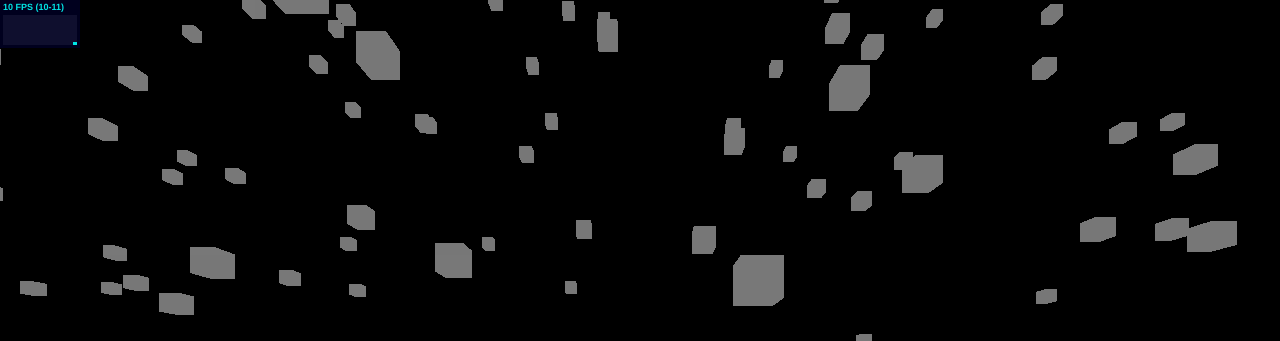
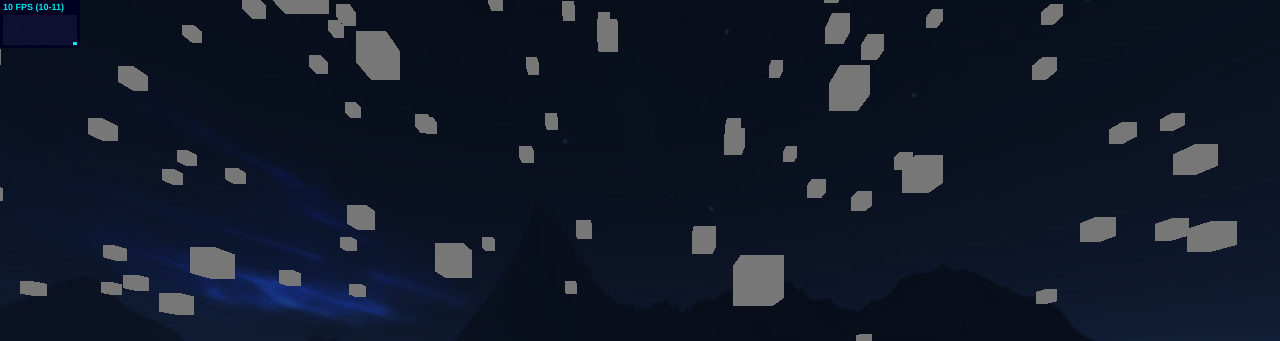
Before and after one commit to becczor/forest-bump, a plain HTML site: page grund.html in a window 1280 px wide. Shown: the top 341 px of the page. Drawn offline with Linux system fonts and the light colour scheme; animation ran at ten frames a second.

Commit message:
new skybx and plane

```diff
--- a/grund.html
+++ b/grund.html
@@ -308,7 +308,7 @@
 				// code from http://stemkoski.github.io/Three.js/Skybox.html
 				var imagePrefix = "images/nightsky-";
 				var directions  = ["right", "left", "top", "down", "front", "back"];
-				var imageSuffix = ".png";
+				var imageSuffix = ".jpg";
 				var skyGeometry = new THREE.BoxGeometry( 500, 500, 500 );
 
 				// create array for images to skybox
```
